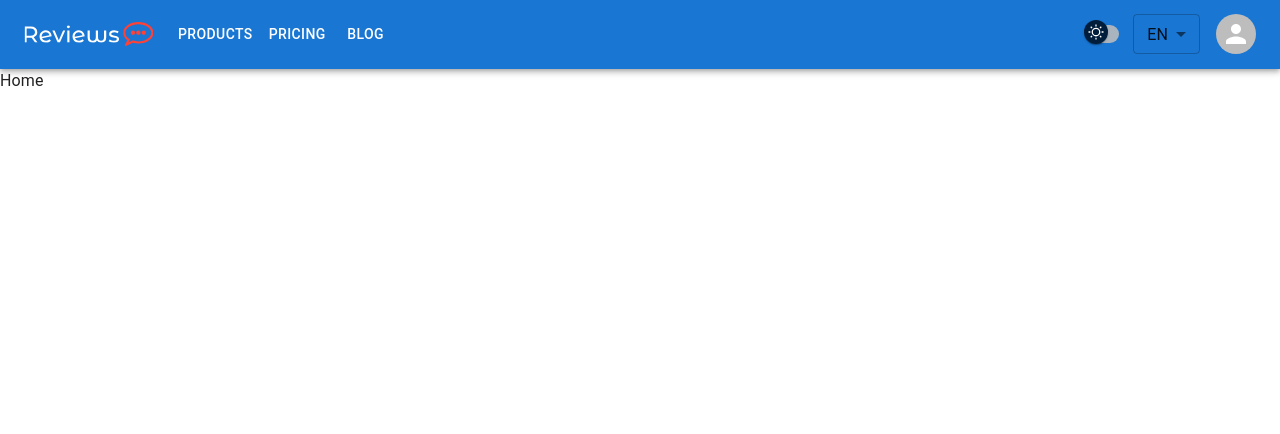
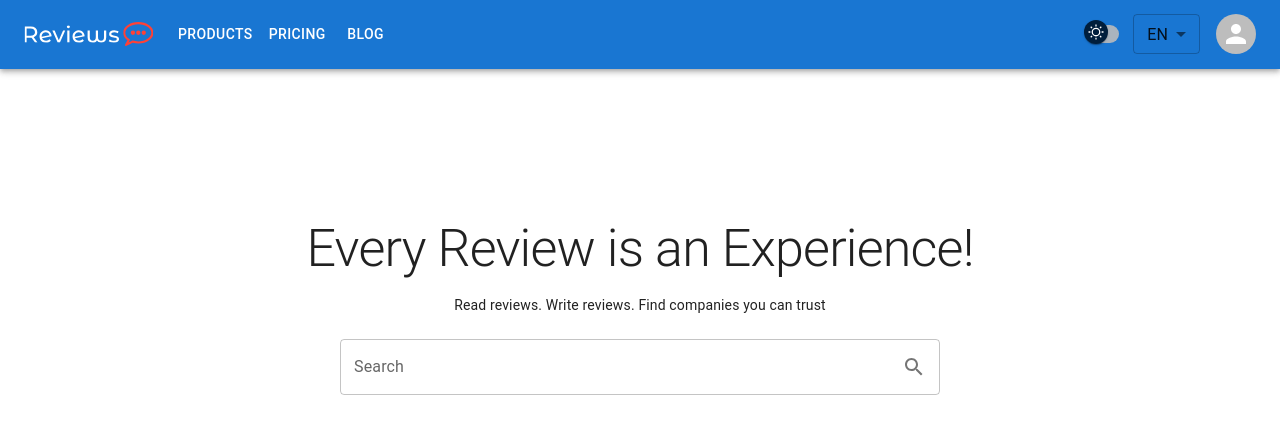
Before and after one commit to MZayniddin/Reviews, a React (Vite) app: page / in a window 1280 px wide. Shown: the top 434 px of the page. Built offline with nearby package versions, Linux system fonts and the light colour scheme.

Commit message:
added intro section

```diff
--- a/public/locales/en/translation.json
+++ b/public/locales/en/translation.json
@@ -1,5 +1,8 @@
 {
   "logout": "Logout",
   "open_settings": "Open settings",
-  "profile": "Profile"
+  "profile": "Profile",
+  "intro_slogan": "Every Review is an Experience!",
+  "intro_motto": "Read reviews. Write reviews. Find companies you can trust",
+  "search": "Search"
 }
--- a/public/locales/uz/translation.json
+++ b/public/locales/uz/translation.json
@@ -1,5 +1,8 @@
 {
   "logout": "Chiqish",
   "open_settings": "Sozlamalarni ochish",
-  "profile": "Profil"
+  "profile": "Profil",
+  "intro_slogan": "Har Bir Sharh - Bu Tajriba!",
+  "intro_motto": "Sharhlarni o'qing. Sharhlar yozing. Ishonishingiz mumkin bo'lgan kompaniyalarni toping",
+  "search": "Qidiruv"
 }
--- /dev/null
+++ b/src/components/Intro/Intro.jsx
@@ -0,0 +1,20 @@
+import { Typography } from "@mui/material";
+import SearchBar from "../SearchBar/SearchBar";
+import { useTranslation } from "react-i18next";
+
+const Intro = () => {
+  const { t } = useTranslation();
+  return (
+    <section className="py-[150px] flex flex-col justify-center items-center">
+      <Typography variant="h1" fontSize={52} mb={2}>
+        {t("intro_slogan")}
+      </Typography>
+      <Typography variant="body2" mb={3}>
+        {t("intro_motto")}
+      </Typography>
+      <SearchBar />
+    </section>
+  );
+};
+
+export default Intro;
--- /dev/null
+++ b/src/components/SearchBar/SearchBar.jsx
@@ -0,0 +1,32 @@
+import { Container, InputAdornment, TextField } from "@mui/material";
+import { useState } from "react";
+import SearchIcon from "@mui/icons-material/Search";
+
+const SearchBar = () => {
+  const [searchTerm, setSearchTerm] = useState("");
+
+  const handleChange = (event) => {
+    setSearchTerm(event.target.value);
+  };
+  console.log(searchTerm);
+
+  return (
+    <TextField
+      id="search"
+      type="search"
+      label="Search"
+      value={searchTerm}
+      onChange={handleChange}
+      sx={{ width: 600 }}
+      InputProps={{
+        endAdornment: (
+          <InputAdornment position="end">
+            <SearchIcon />
+          </InputAdornment>
+        ),
+      }}
+    />
+  );
+};
+
+export default SearchBar;
--- a/src/pages/Home.jsx
+++ b/src/pages/Home.jsx
@@ -1,8 +1,11 @@
+import Intro from "../components/Intro/Intro";
 
 const Home = () => {
   return (
-    <div>Home</div>
-  )
-}
+    <main>
+      <Intro />
+    </main>
+  );
+};
 
-export default Home
+export default Home;
```
